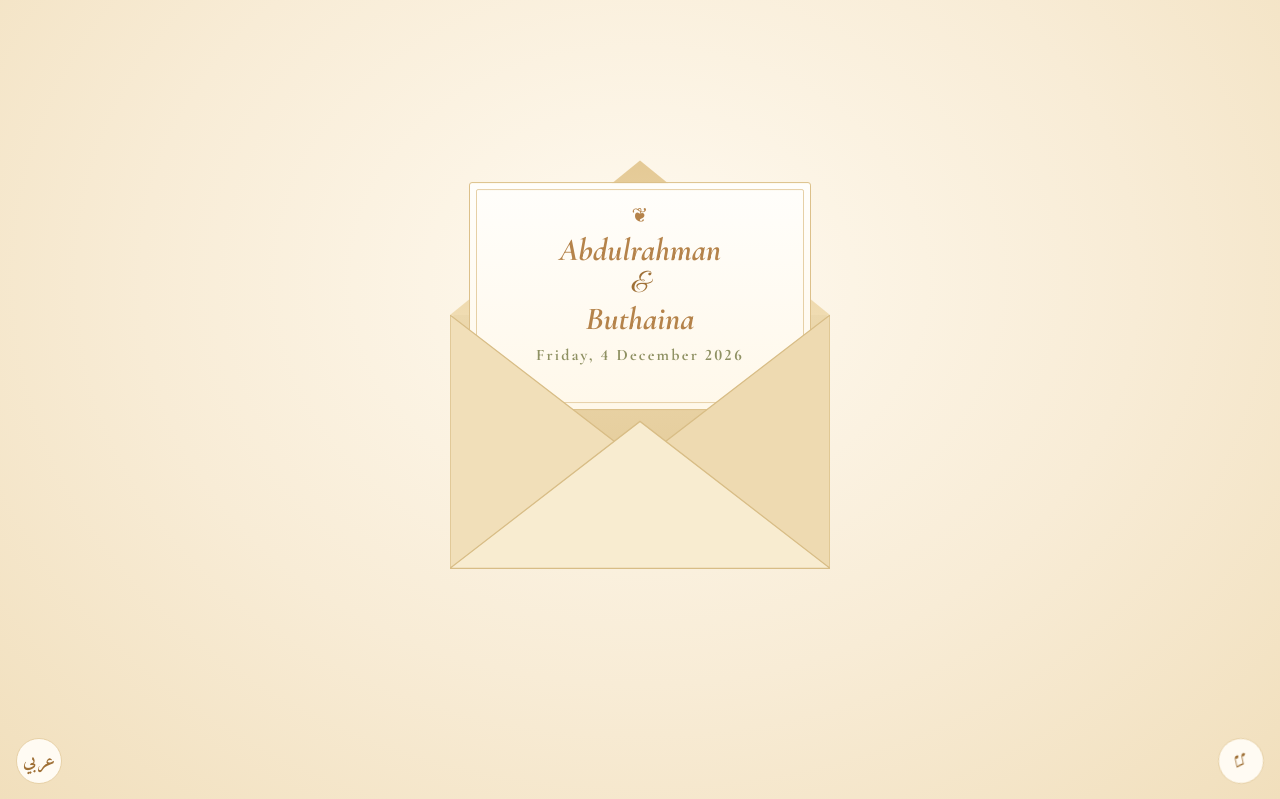
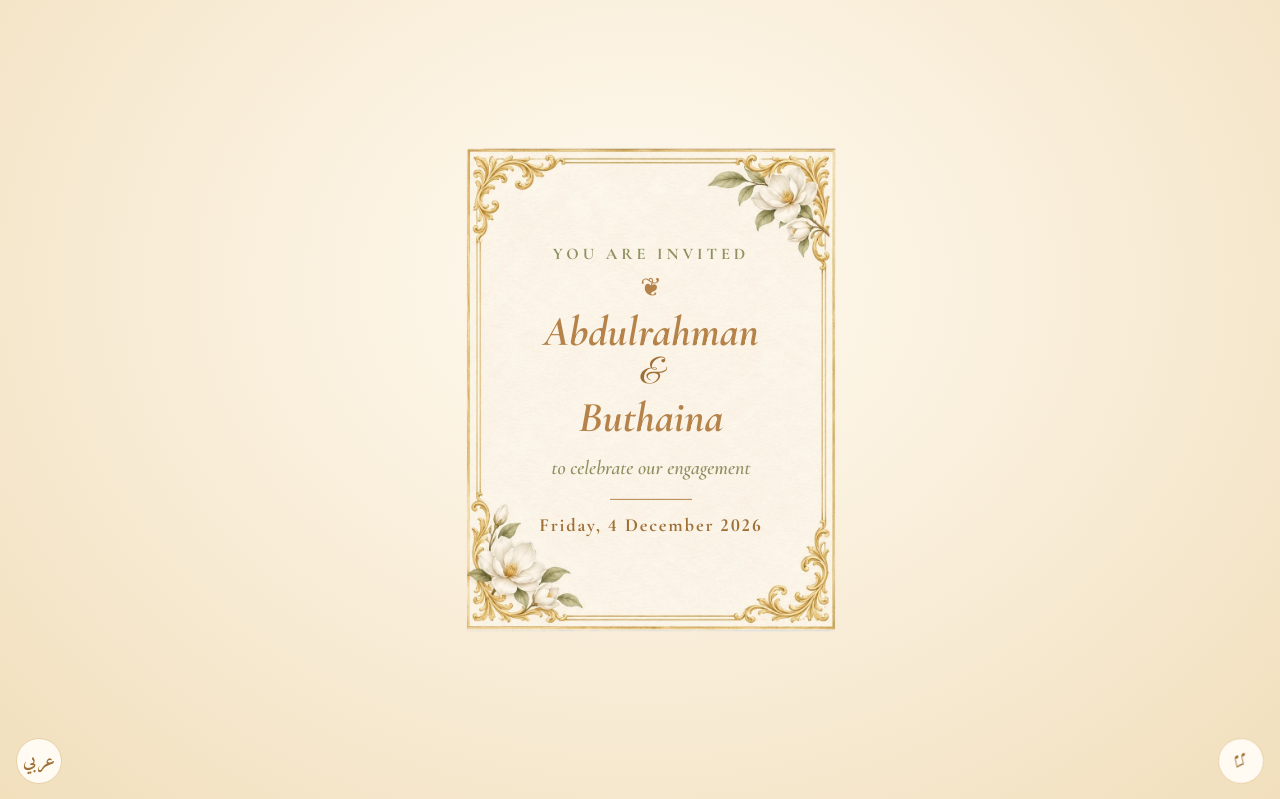
Before and after one commit to AbdalrahmanElnashar/ab-bu-inv, a plain HTML site: page index.html in a window 1280 px wide. Both pictures are taken after a click on the button "Open". Shown: the top 799 px of the page. Drawn offline with nearby package versions, Linux system fonts and the light colour scheme; a web font is replaced by a local one.

Commit message:
New envelope opening, Arabic-only verse

```diff
--- a/index.html
+++ b/index.html
@@ -58,28 +58,29 @@ html[lang="ar"] .cal .grid{font-size:16px}
 #cover{position:fixed;inset:0;z-index:50;display:flex;align-items:center;justify-content:center;overflow:auto;
   background:radial-gradient(ellipse at 50% 35%,#fffaf0 0%,#f8ecd6 55%,#f1dfbc 100%);transition:opacity .9s ease,visibility .9s}
 #cover.gone{opacity:0;visibility:hidden}
-.cv{width:min(440px,100%);padding:18px 16px;text-align:center}
+.cv{width:min(480px,100%);padding:18px 16px;text-align:center}
 .kicker{font-weight:700;font-size:clamp(18px,5vw,22px);letter-spacing:.26em;text-transform:uppercase;color:var(--gold);transition:opacity .6s}
-.env{position:relative;width:min(380px,86vw);aspect-ratio:1.5;margin:clamp(110px,20vh,170px) auto 0;perspective:900px;cursor:pointer;-webkit-tap-highlight-color:transparent}
-.env-back{position:absolute;inset:0;background:linear-gradient(#ecd8ad,#e0c590);border-radius:4px}
-.letter{position:absolute;left:5%;right:5%;bottom:5%;height:90%;z-index:2;background:linear-gradient(#fffefb,#fff8ea);border:1px solid #dcc08a;border-radius:3px;
-  display:flex;align-items:center;justify-content:center;transition:transform 1.25s cubic-bezier(.3,.85,.3,1) .75s}
-.letter::before{content:"";position:absolute;inset:6px;border:1px solid var(--gold-l);border-radius:2px;pointer-events:none}
-.lt-in{text-align:center;padding:0 10px;margin-top:-6%}
-.lt-orn{font-size:20px;color:var(--gold);line-height:1}
-.lt-names{margin-top:6px;font-style:italic;font-weight:700;font-size:clamp(25px,7.4vw,32px);line-height:1.15;color:var(--gold)}
-.lt-names .amp{display:block;font-family:var(--script);font-style:normal;font-weight:400;font-size:.9em;line-height:1.1;color:var(--gold-d)}
-.lt-date{margin-top:8px;font-weight:700;font-size:clamp(14px,3.9vw,16px);letter-spacing:.14em;color:var(--olive)}
-.env.open .letter{transform:translateY(-64%)}
-.pocket{position:absolute;inset:0;width:100%;height:100%;z-index:3;pointer-events:none}
-.flap{position:absolute;left:0;top:0;width:100%;height:61%;z-index:4;transform-origin:top center;
-  background:linear-gradient(#f0dcb2,#e4c995);clip-path:polygon(0 0,100% 0,50% 100%);transition:transform .95s ease,z-index 0s .45s}
-.env.open .flap{transform:rotateX(180deg);z-index:1}
-.seal{position:absolute;left:50%;top:60%;width:15%;aspect-ratio:1;z-index:5;transform:translate(-50%,-50%);border-radius:50%;
-  background:radial-gradient(circle at 35% 30%,#f3d596,#c9974f 58%,#a8742f);display:grid;place-items:center;color:#fff8e6;font-size:clamp(16px,4.6vw,22px);
-  transition:transform .45s ease,opacity .45s ease;animation:pulseSeal 2.2s ease-in-out infinite}
-.env.open .seal{transform:translate(-50%,-50%) scale(0);opacity:0;animation:none}
-@keyframes pulseSeal{0%,100%{transform:translate(-50%,-50%) scale(1)}50%{transform:translate(-50%,-50%) scale(1.1)}}
+.stage{position:relative;width:min(470px,94vw);aspect-ratio:1300/867;margin:clamp(36px,7vh,70px) auto 0;cursor:pointer;-webkit-tap-highlight-color:transparent}
+.env{position:absolute;inset:0;transition:opacity .9s ease 1.5s,transform 1.5s ease 1.5s}
+.env img{position:absolute;inset:0;width:100%;height:100%;display:block;transition:opacity .7s ease}
+.e-open{opacity:0;transform:scale(1.077)}
+.stage.open .e-closed{opacity:0}
+.stage.open .e-open{opacity:1}
+.stage.open .env{opacity:0;transform:translateY(12%) scale(.92)}
+.card{position:absolute;left:50%;top:50%;width:min(370px,84vw);z-index:5;container-type:inline-size;opacity:0;
+  transform:translate(-50%,-34%) scale(.4);transition:opacity .5s ease .9s,transform 1.6s cubic-bezier(.2,.8,.2,1) .9s}
+.stage.open .card{opacity:1;transform:translate(-50%,-50%) scale(1)}
+.card>img{display:block;width:100%;height:auto}
+.card-text{position:absolute;inset:0;display:flex;flex-direction:column;align-items:center;justify-content:center;text-align:center;padding:12% 10%}
+.ct-k{font-weight:700;font-size:4.4cqw;letter-spacing:.24em;text-transform:uppercase;color:var(--olive)}
+.ct-orn{font-size:7cqw;color:var(--gold);margin:3cqw 0 2cqw;line-height:1}
+.ct-names{font-style:italic;font-weight:700;font-size:11.5cqw;line-height:1.12;color:var(--gold)}
+.ct-names .amp{display:block;font-family:var(--script);font-style:normal;font-weight:400;font-size:.85em;line-height:1.05;color:var(--gold-d)}
+.ct-sub{margin-top:4cqw;font-style:italic;font-weight:600;font-size:5.4cqw;color:var(--olive)}
+.ct-line{width:22cqw;height:1px;background:var(--gold);margin:5cqw 0 4cqw}
+.ct-date{font-weight:700;font-size:5cqw;letter-spacing:.1em;color:var(--gold-d)}
+html[lang="ar"] .ct-names{font-size:13cqw;line-height:1.3}
+html[lang="ar"] .ct-sub{font-size:6cqw}
 .hint{margin-top:18px;font-style:italic;font-weight:600;font-size:19px;color:var(--olive);transition:opacity .5s}
 .btn.open{margin-top:12px;font-size:21px;padding:12px 54px;transition:opacity .5s,background .2s}
 .cv.opened .kicker,.cv.opened .hint,.cv.opened .btn.open{opacity:0;pointer-events:none}
@@ -109,7 +110,7 @@ section{position:relative;padding:54px 28px;text-align:center}
 .verse{padding-top:30px;padding-bottom:34px}
 .ayah{font-family:'Amiri Quran','Amiri',serif;font-size:clamp(25px,6.8vw,31px);line-height:2.05;color:var(--olive);margin-top:6px}
 .ayah-tr{font-style:italic;font-weight:600;font-size:21px;line-height:1.5;color:var(--gold);margin-top:10px}
-.ayah-ref{font-weight:700;font-size:15px;letter-spacing:.16em;color:var(--gold-d);margin-top:10px;text-transform:uppercase}
+.ayah-ref{font-family:'Amiri',serif;font-weight:700;font-size:20px;letter-spacing:0;color:var(--gold-d);margin-top:8px}
 
 /* engagement info */
 .lead{font-style:italic;font-weight:600;font-size:27px;line-height:1.4;color:var(--gold)}
@@ -243,24 +244,24 @@ html[dir="rtl"] .wr.in .pen{animation:penR var(--w) linear var(--d) forwards}
 <div id="cover">
   <div class="cv" id="cv">
     <div class="kicker" data-t="kicker">You are invited</div>
-    <div class="env" id="env" role="button" tabindex="0" aria-label="Open the invitation">
-      <div class="env-back"></div>
-      <div class="letter">
-        <div class="lt-in">
-          <div class="lt-orn">❦</div>
-          <div class="lt-names" data-h="names"></div>
-          <div class="lt-date" id="ltDate"></div>
+    <div class="stage" id="stage" role="button" tabindex="0" aria-label="Open the invitation">
+      <div class="env">
+        <img class="e-closed" src="assets/env-closed.webp?v=1" alt="">
+        <img class="e-open" src="assets/env-open.webp?v=1" alt="">
+      </div>
+      <div class="card">
+        <img src="assets/card.webp?v=1" alt="">
+        <div class="card-text">
+          <div class="ct-k" data-t="kicker">You are invited</div>
+          <div class="ct-orn">&#10086;</div>
+          <div class="ct-names" data-h="names"></div>
+          <div class="ct-sub" data-t="ctSub">to celebrate our engagement</div>
+          <div class="ct-line"></div>
+          <div class="ct-date" id="ltDate"></div>
         </div>
       </div>
-      <svg class="pocket" viewBox="0 0 150 100" preserveAspectRatio="none" aria-hidden="true">
-        <polygon points="0,0 78,60 0,100" fill="#f1dfb9" stroke="#d8bd86" stroke-width=".5"/>
-        <polygon points="150,0 72,60 150,100" fill="#eedab1" stroke="#d8bd86" stroke-width=".5"/>
-        <polygon points="0,100 75,42 150,100" fill="#f8ecd0" stroke="#d8bd86" stroke-width=".5"/>
-      </svg>
-      <div class="flap"></div>
-      <div class="seal">♥</div>
     </div>
-    <div class="hint" data-t="hint">Tap the seal to open</div>
+    <div class="hint" data-t="hint">Tap the envelope to open</div>
     <button class="btn open" id="openBtn" data-t="open">Open</button>
   </div>
 </div>
@@ -281,8 +282,7 @@ html[dir="rtl"] .wr.in .pen{animation:penR var(--w) linear var(--d) forwards}
   <section class="verse">
     <div class="orn-row reveal" data-a="zoom"><i></i>❦<i></i></div>
     <p class="ayah reveal" data-a="blur" data-d=".1s" lang="ar" dir="rtl">وَمِنْ آيَاتِهِ أَنْ خَلَقَ لَكُم مِّنْ أَنفُسِكُمْ أَزْوَاجًا لِّتَسْكُنُوا إِلَيْهَا وَجَعَلَ بَيْنَكُم مَّوَدَّةً وَرَحْمَةً</p>
-    <p class="ayah-tr reveal" data-a="blur" data-d=".25s" data-t="verseTr">And of His signs is that He created for you mates from among yourselves that you may find tranquillity in them, and He placed between you affection and mercy.</p>
-    <p class="ayah-ref reveal" data-d=".35s" data-t="verseRef">Ar-Rum 30:21</p>
+    <p class="ayah-ref reveal" data-d=".3s" lang="ar" dir="rtl">سورة الروم · ٢١</p>
   </section>
 
   <section class="info">
@@ -360,7 +360,7 @@ const still = matchMedia("(prefers-reduced-motion: reduce)").matches;
 const I18N = {
   en: {
     title:"Abdulrahman & Buthaina — Engagement", langBtn:"عربي",
-    kicker:"You are invited", hint:"Tap the seal to open", open:"Open",
+    kicker:"You are invited", hint:"Tap the envelope to open", ctSub:"to celebrate our engagement", open:"Open",
     eyebrow:"Welcome to our engagement",
     verseTr:"And of His signs is that He created for you mates from among yourselves that you may find tranquillity in them, and He placed between you affection and mercy.",
     verseRef:"Ar-Rum 30:21",
@@ -376,7 +376,7 @@ const I18N = {
   },
   ar: {
     title:"عبد الرحمن وبثينة — دعوة خطوبة", langBtn:"EN",
-    kicker:"أنتم مدعوون", hint:"اضغط على الختم لفتح الدعوة", open:"افتح",
+    kicker:"أنتم مدعوون", hint:"اضغط على المغلف لفتح الدعوة", ctSub:"لمشاركتنا فرحة خطوبتنا", open:"افتح",
     eyebrow:"أهلاً بكم في حفل خطوبتنا",
     verseTr:"", verseRef:"سورة الروم: ٢١",
     infoTitle:"تفاصيل الخطوبة", lead:"بكل حبٍّ، ندعوكم<br>لمشاركتنا فرحة خطوبتنا",
@@ -441,15 +441,15 @@ let opened = false;
 function openInvite(){
   if(opened) return; opened = true;
   bgm.volume = .6; bgm.play().then(() => { mbtn.style.display = "grid"; setMusicUI(); }).catch(() => {});
-  $("#env").classList.add("open"); $("#cv").classList.add("opened");
+  $("#stage").classList.add("open"); $("#cv").classList.add("opened");
   setTimeout(burst, still ? 0 : 450);
   setTimeout(() => {
     $("#cover").classList.add("gone"); document.body.classList.remove("locked"); window.scrollTo(0,0); observe();
-  }, still ? 0 : 3100);
+  }, still ? 0 : 4300);
 }
 $("#openBtn").addEventListener("click", openInvite);
-$("#env").addEventListener("click", openInvite);
-$("#env").addEventListener("keydown", e => { if(e.key === "Enter" || e.key === " "){ e.preventDefault(); openInvite(); } });
+$("#stage").addEventListener("click", openInvite);
+$("#stage").addEventListener("keydown", e => { if(e.key === "Enter" || e.key === " "){ e.preventDefault(); openInvite(); } });
 
 /* scroll reveal */
 function observe(){
```
Also changed, not shown: assets/card.webp (added), assets/env-closed.webp (added), assets/env-open.webp (added).
